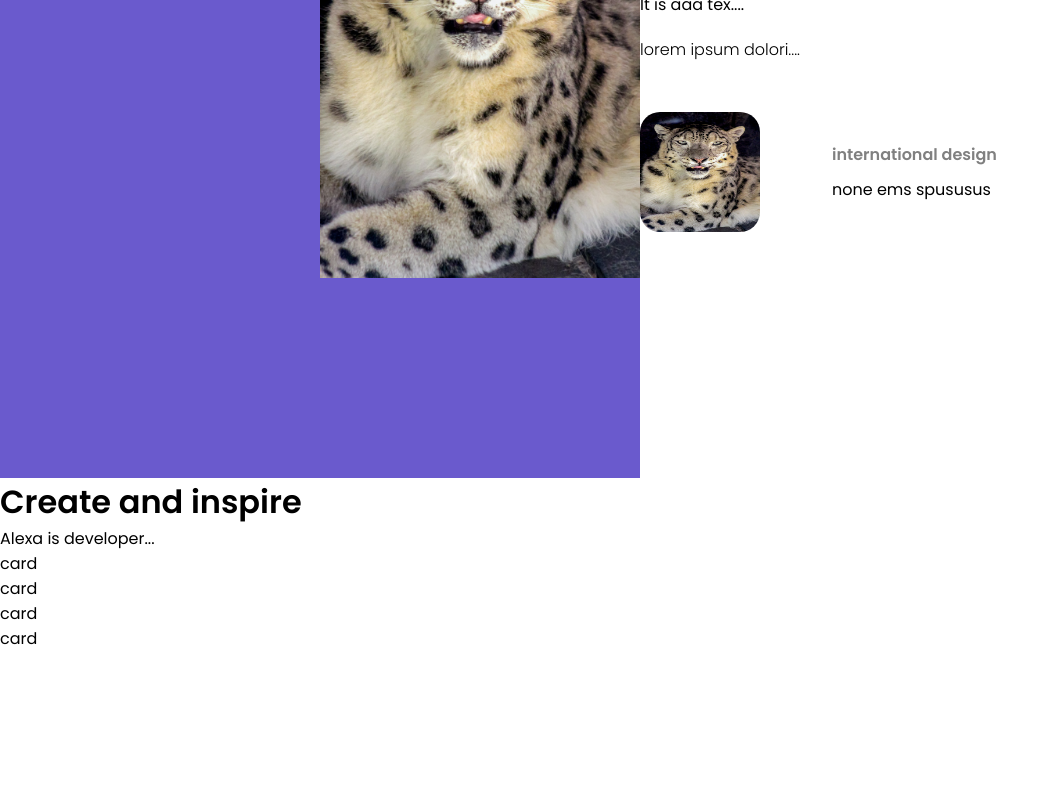
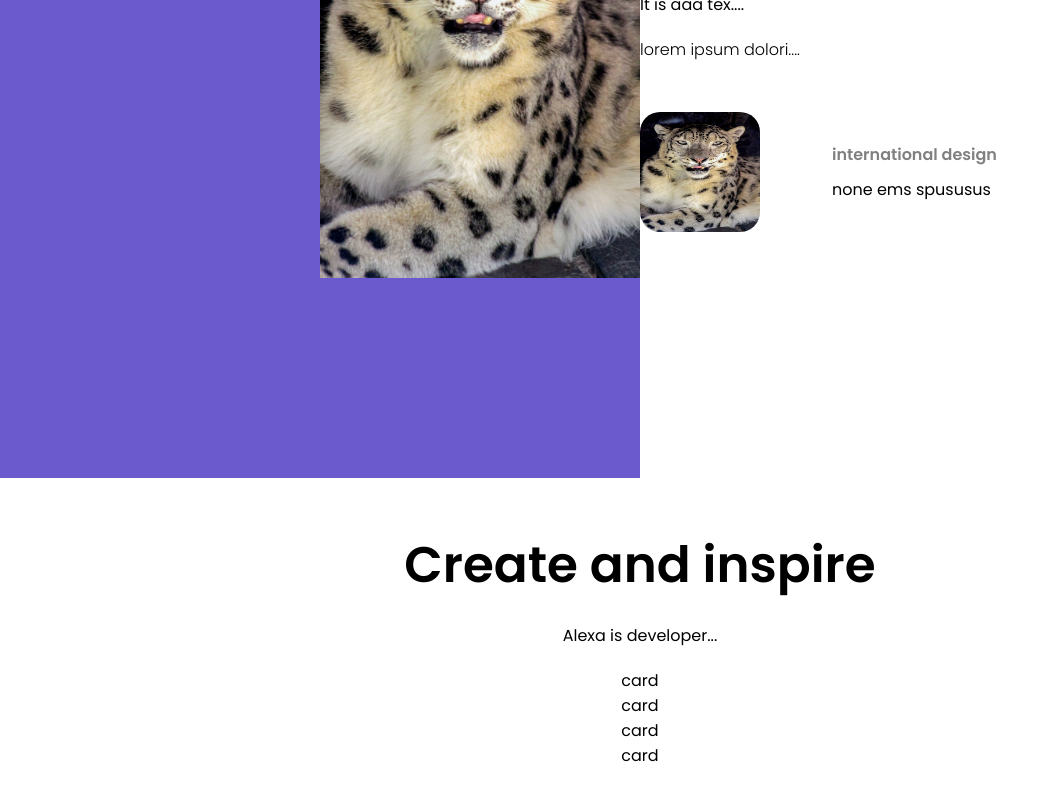
Before and after one commit to snowleopardAlexa/react-portfolio-2021, a React (Create React App) app: page / in a window 1280 px wide. Shown: the part 1122-1922 px from the top of the page, without its empty margins (0-1059 px from the left). Before the commit the page ends 1773 px from the top, so only its background shows below. Built offline with nearby package versions, Linux system fonts and the light colour scheme.

Commit message:
style text

```diff
--- a/src/components/ProductList/productlist.css
+++ b/src/components/ProductList/productlist.css
@@ -0,0 +1,20 @@
+.pl {
+    padding: 50px 100px;
+    display: flex;
+    flex-direction: column;
+    align-items: center;
+    text-align: center;
+}
+
+.pl-texts {
+    width: 65%;
+}
+
+.pl-title {
+    font-size: 50px;
+    font-weight: 600;
+}
+
+.pl-desc {
+    margin: 20px 0px;
+}
```
